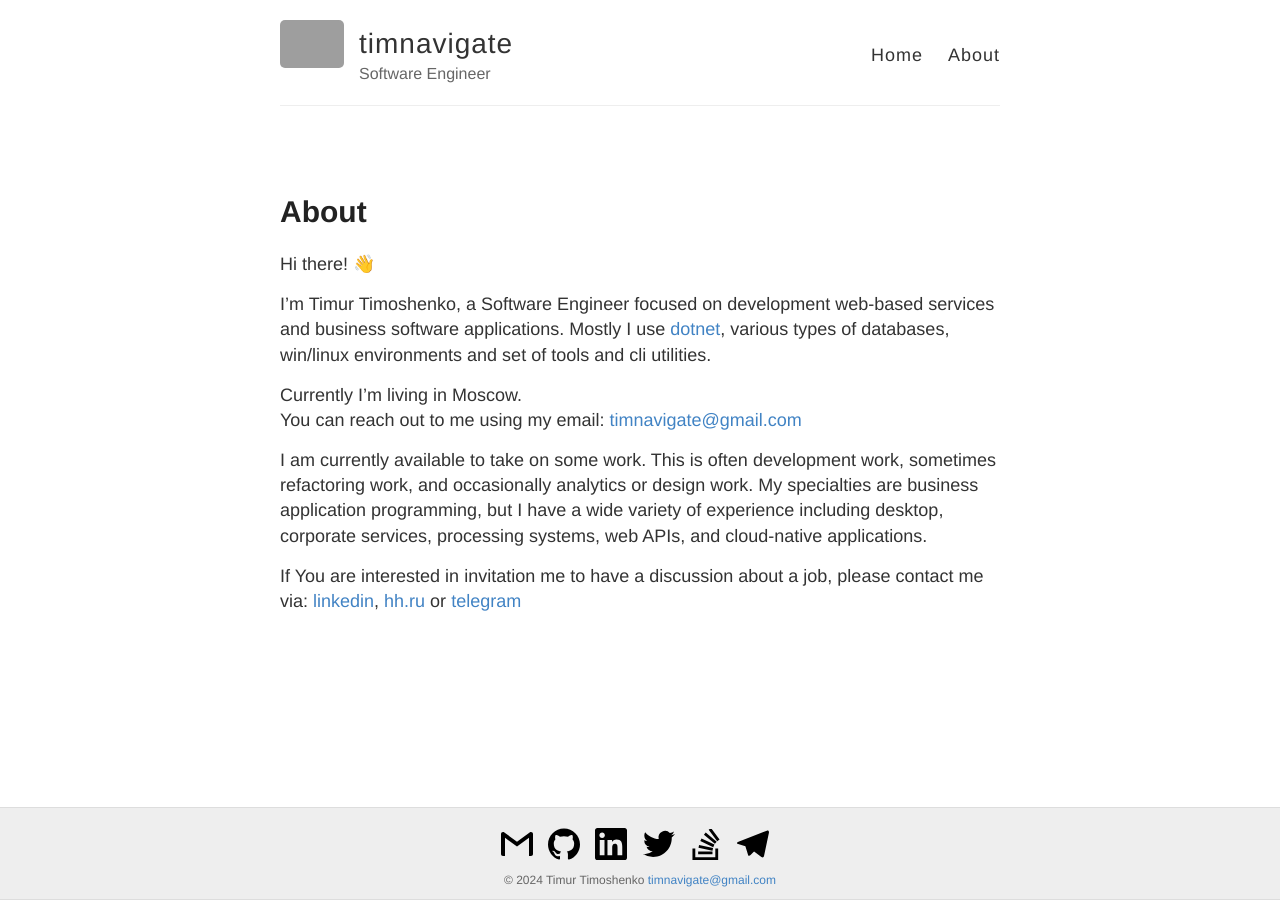
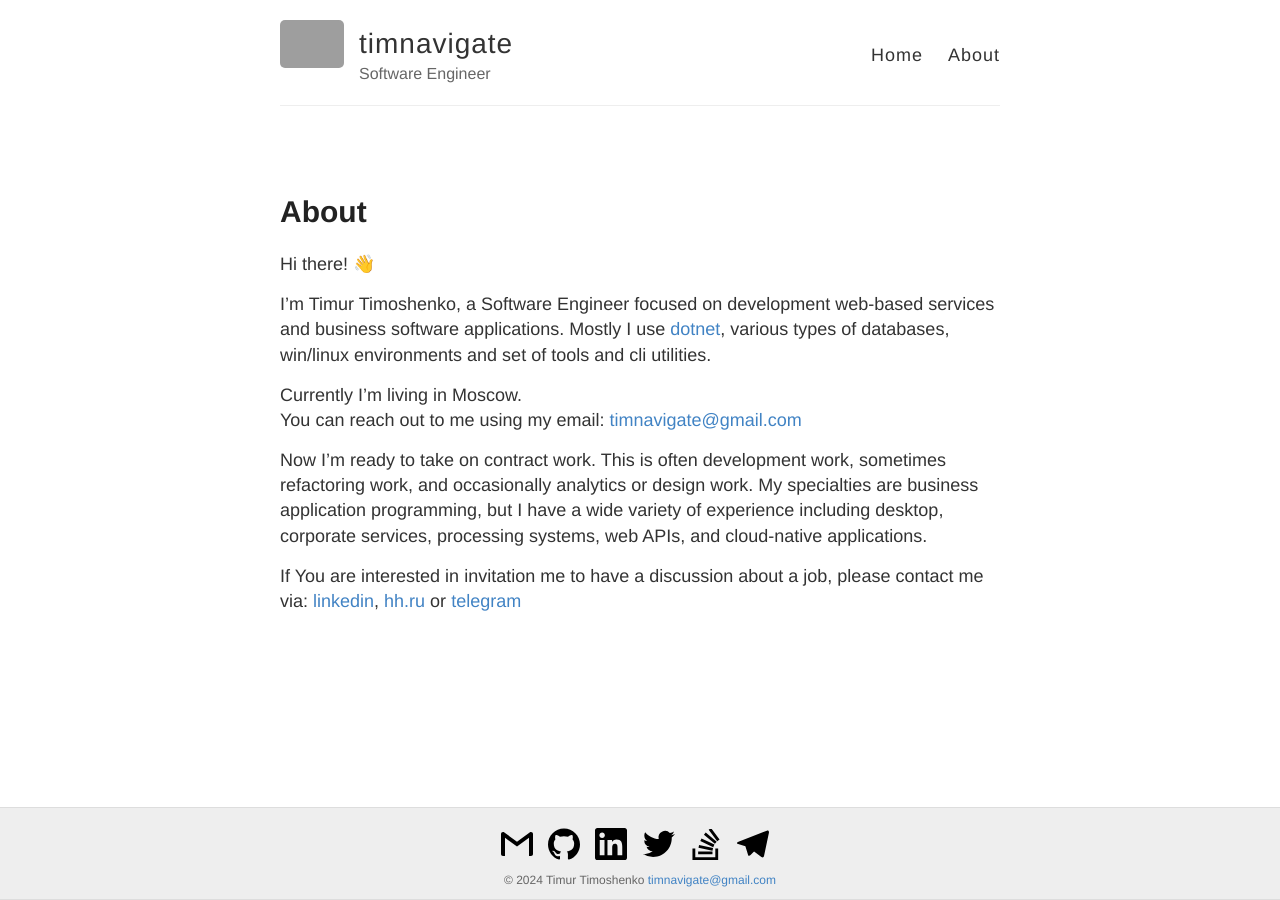
Before and after one commit to timnavigate/timnavigate.com, a Jekyll site: the page built from about.md, in a window 1280 px wide. Built offline with Jekyll 4.4.1, drawn with Linux system fonts in a browser that asks for light colours; grey boxes are pictures that could not be loaded.

Commit message:
change of intention, open to work on new job

```diff
--- a/about.md
+++ b/about.md
@@ -12,7 +12,7 @@ Mostly I use [dotnet](https://dotnet.microsoft.com/en-us/apps/aspnet), various t
 Currently I'm living in {{ site.location }}.<br/>
 You can reach out to me using my email: [timnavigate@gmail.com]("mailto:timnavigate@gmail.com")
 
-I am currently available to take on some work.
+Now I'm ready to take on contract work.
 This is often development work, sometimes refactoring work, and occasionally analytics or design work.
 My specialties are business application programming, but I have a wide variety of experience including desktop, corporate services, processing systems, web APIs, and cloud-native applications.
 
```
